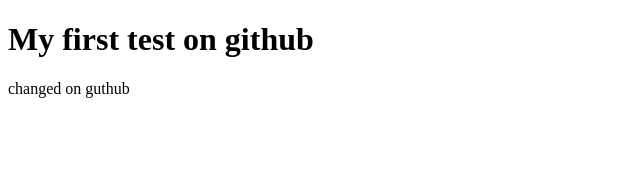
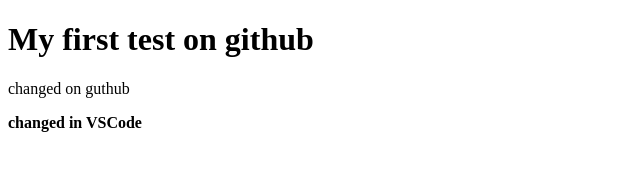
Before and after one commit to dmitry-puhliakov/my-test, a plain HTML site: page index.html in a window 1280 px wide. Shown: the whole page, without its empty margins (0-640 px from the left). Drawn offline with Linux system fonts and the light colour scheme.

Commit message:
was changed in VSC

```diff
--- a/index.html
+++ b/index.html
@@ -9,5 +9,6 @@
 <body>
   <h1>My first test on github</h1>
   <p>changed on guthub<p>
+  <strong>changed in VSCode</strong>
 </body>
 </html>
```
